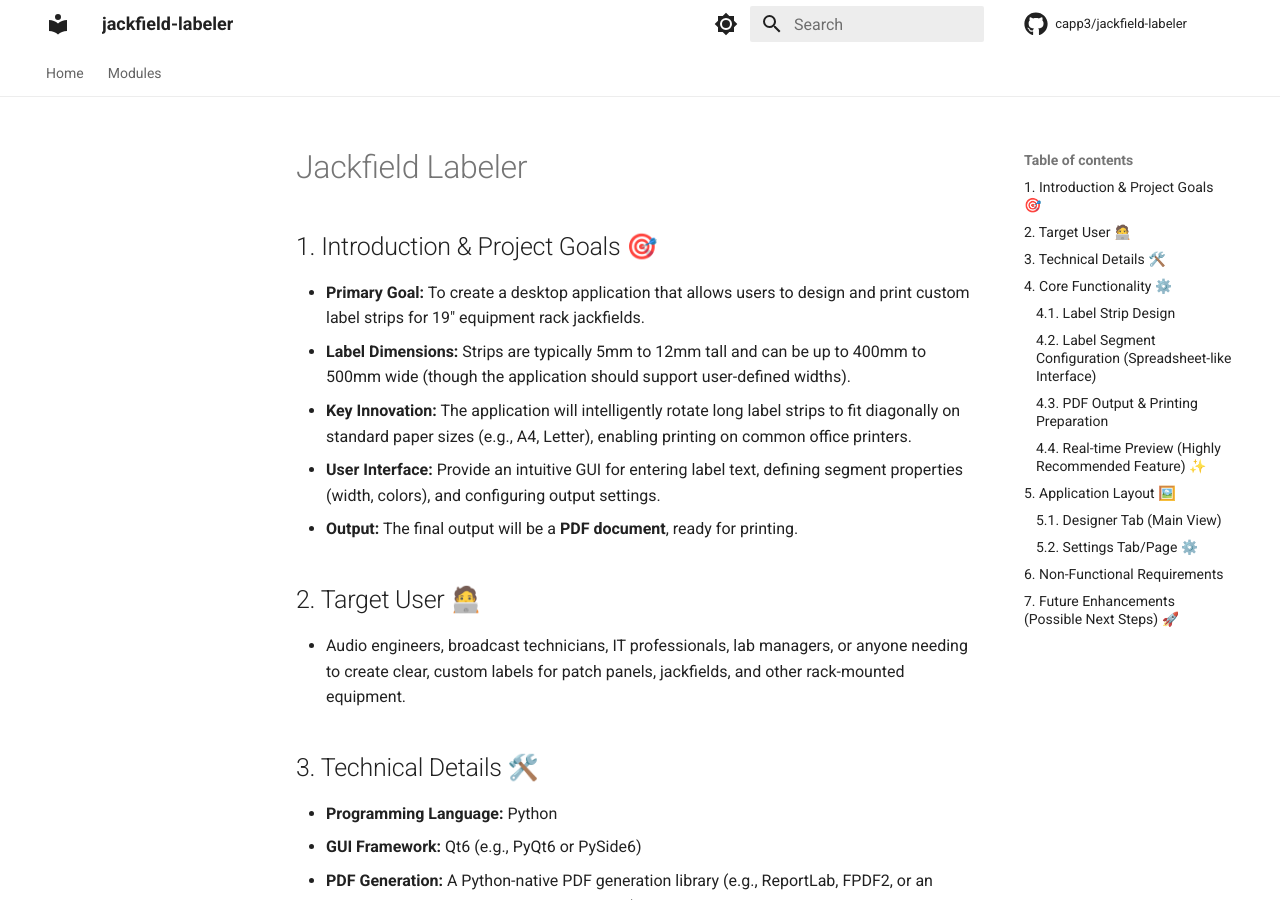
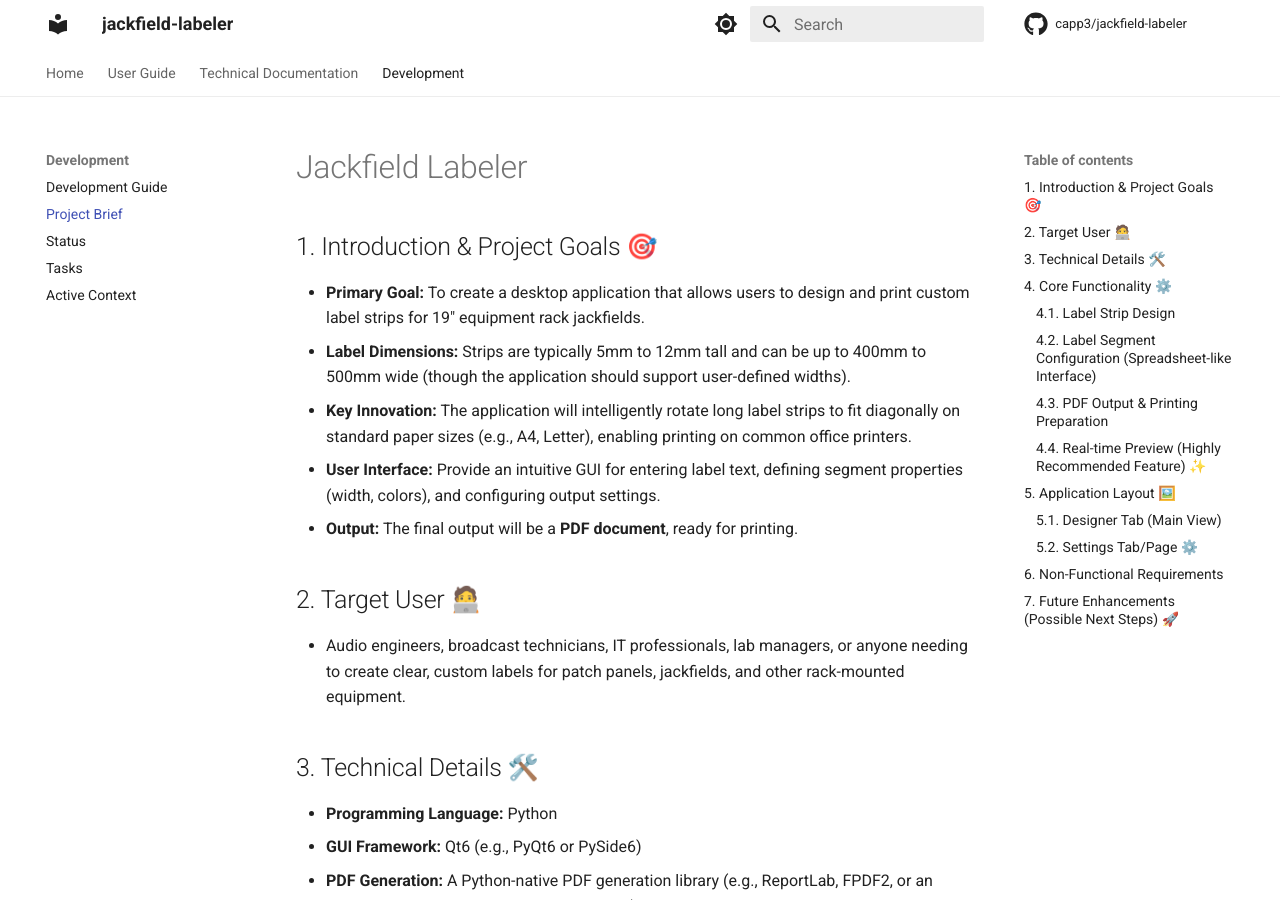
Before and after one commit to Capp3/jackfield-labeler, an MkDocs documentation site: the page built from docs/projectbrief.md, in a window 1280 px wide and 900 px high. Built offline with MkDocs 1.6.1 and Material for MkDocs 9.7.7, drawn with Linux system fonts in a browser that asks for light colours; comment, search, counter and statistics services are not loaded.

```diff
--- a/mkdocs.yml
+++ b/mkdocs.yml
@@ -9,7 +9,18 @@ copyright: Maintained by <a href="https://capp3.com">capp3</a>.
 
 nav:
   - Home: index.md
-  - Modules: modules.md
+  - User Guide: user-guide.md
+  - Technical Documentation:
+      - API Reference: api-reference.md
+      - Architecture: architecture.md
+      - Technical Details: technical.md
+  - Development:
+      - Development Guide: development.md
+      - Project Brief: projectbrief.md
+      - Status: status.md
+      - Tasks: tasks.md
+      - Active Context: activeContext.md
+
 plugins:
   - search
   - mkdocstrings:
--- a/pyproject.toml
+++ b/pyproject.toml
@@ -58,7 +58,7 @@ show_error_codes = true
 testpaths = ["tests"]
 
 [tool.ruff]
-target-version = "1.0.0"
+target-version = "py312"
 line-length = 120
 fix = true
 
```
Also changed, not shown: 3 other files.
